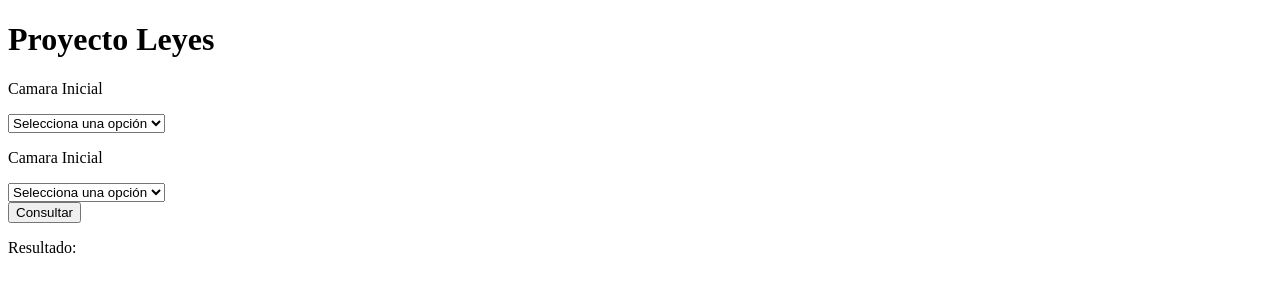
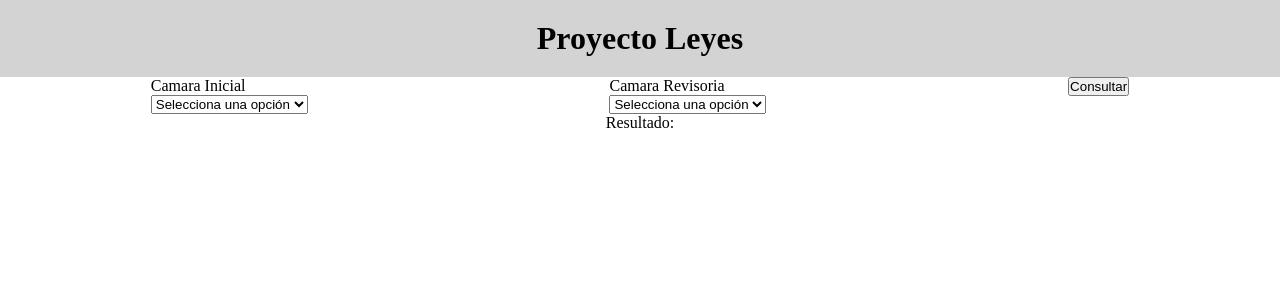
Before and after one commit to ignacix/ProyectoLeyes, a plain HTML site: page index.html in a window 1280 px wide. Drawn offline with Linux system fonts and the light colour scheme.

Commit message:
Modificación visual y correción de palabras

```diff
--- a/index.html
+++ b/index.html
@@ -8,7 +8,7 @@
     <link rel="stylesheet" href="styles.css">
 </head>
 <body>
-    <div><h1>Proyecto Leyes</h1></div>
+    <div id="titulo"><h1>Proyecto Leyes</h1></div>
     <div id="opciones">
         <div id="CI">
             <p>Camara Inicial</p>
@@ -19,7 +19,7 @@
             </select>
         </div>
         <div id="CR">
-            <p>Camara Inicial</p>
+            <p>Camara Revisoria</p>
             <select name="opciones" id="opcionesCR">
                 <option value="selecciona">Selecciona una opción</option>
                 <option value="aprueba">Aprobar</option>
--- a/index.js
+++ b/index.js
@@ -1,28 +1,25 @@
 function obtenerValores(){
     let select1 = document.getElementById("opcionesCI");
-
     let valor1 = select1.value;
-
     let select2 = document.getElementById("opcionesCR");
-
     let valor2 = select2.value;
 
     if(valor1=="aprueba"){
 
         if(valor2=="aprueba"){
-            document.getElementById("resultado").innerHTML ="El proyecto aprobado por la CI y CR PASA AL PODER EJECUTIVO)";
+            document.getElementById("resultado").innerHTML ="Resultado: El proyecto aprobado por la CI y CR PASA AL PODER EJECUTIVO)";
         }
         else{
             if(valor2=="rechaza"){
-                document.getElementById("resultado").innerHTML ="El proyecto no puede volver a tratarse en las sesiones de ese año";
+                document.getElementById("resultado").innerHTML ="Resultado: El proyecto no puede volver a tratarse en las sesiones de ese año";
             }
             else{
-                document.getElementById("resultado").innerHTML ="Vuelve a la camara de origen";
+                document.getElementById("resultado").innerHTML ="Resultado: Vuelve a la camara de origen";
             }
         }
     }
     else{
-        document.getElementById("resultado").innerHTML ="Espera un año";
+        document.getElementById("resultado").innerHTML ="Resultado: Espera un año";
         console.log("No seleccionaste aprueba");
     }
 
--- a/styles.css
+++ b/styles.css
@@ -0,0 +1,19 @@
+*{
+    margin: 0%;
+    padding: 0%;
+}
+#titulo{
+    display: flex;
+    justify-content: center;
+    background-color: lightgray;
+    padding: 20px;
+}
+
+#opciones{
+    display: flex;
+    justify-content:space-around;
+}
+#resultado{
+    display: flex;
+    justify-content:center;
+}
```
